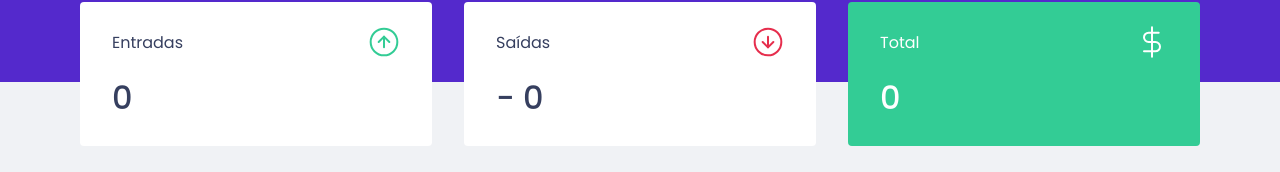
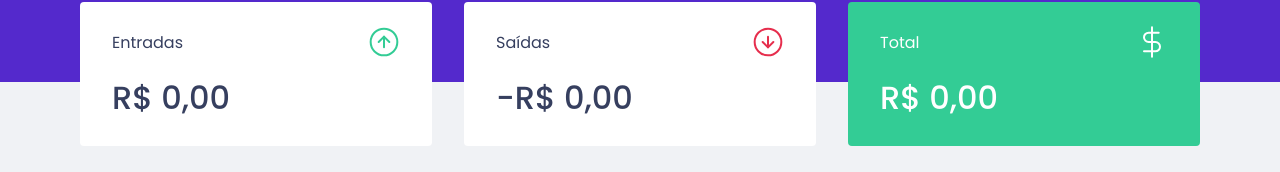
Before and after one commit to gabrielCesarino/dtmoney---ReactJS, a React (Create React App) app: page / in a window 1280 px wide. Shown: the part 190-362 px from the top of the page. Built offline with nearby package versions, Linux system fonts and the light colour scheme; no server answers; what miragejs would draw is missing.

Commit message:
fix: formatting values on summary using Intl

```diff
--- a/src/components/Summary/index.tsx
+++ b/src/components/Summary/index.tsx
@@ -11,10 +11,10 @@
     const { transactions } = useContext(TransactionsContext);
 
     const summary = transactions.reduce((acc, transaction) => {
-        if(transaction.type === 'deposit'){
+        if (transaction.type === 'deposit') {
             acc.deposits += transaction.amount;
             acc.total += transaction.amount;
-        }else {
+        } else {
             acc.withdraws += transaction.amount;
             acc.total -= transaction.amount;
         }
@@ -33,21 +33,36 @@
                     <p>Entradas</p>
                     <img src={incomeImg} alt="Entradas" />
                 </header>
-                <strong>{summary.deposits}</strong>
+                <strong>
+                    {new Intl.NumberFormat('pt-BR', {
+                        style: 'currency',
+                        currency: 'BRL',
+                    }).format(summary.deposits)}
+                </strong>
             </div>
             <div>
                 <header>
                     <p>Saídas</p>
                     <img src={outcomeImg} alt="Saídas" />
                 </header>
-                <strong> - {summary.withdraws}</strong>
+                <strong>-
+                    {new Intl.NumberFormat('pt-BR', {
+                        style: 'currency',
+                        currency: 'BRL',
+                    }).format(summary.withdraws)}
+                </strong>
             </div>
             <div className='highlight-background'>
                 <header>
                     <p>Total</p>
                     <img src={totalImg} alt="Total" />
                 </header>
-                <strong>{summary.total}</strong>
+                <strong>
+                    {new Intl.NumberFormat('pt-BR', {
+                        style: 'currency',
+                        currency: 'BRL',
+                    }).format(summary.total)}
+                </strong>
             </div>
         </Container>
     )
```
